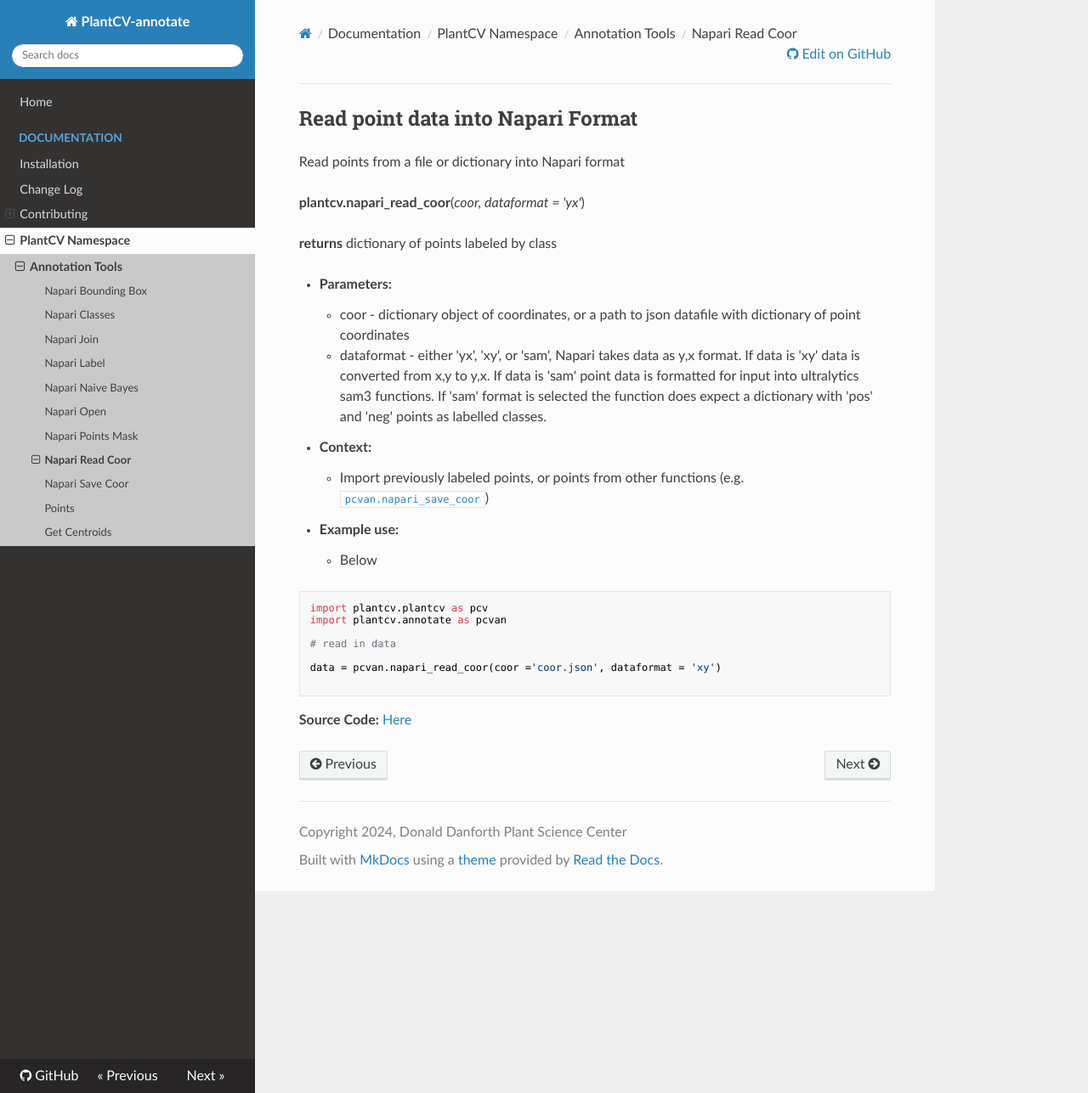
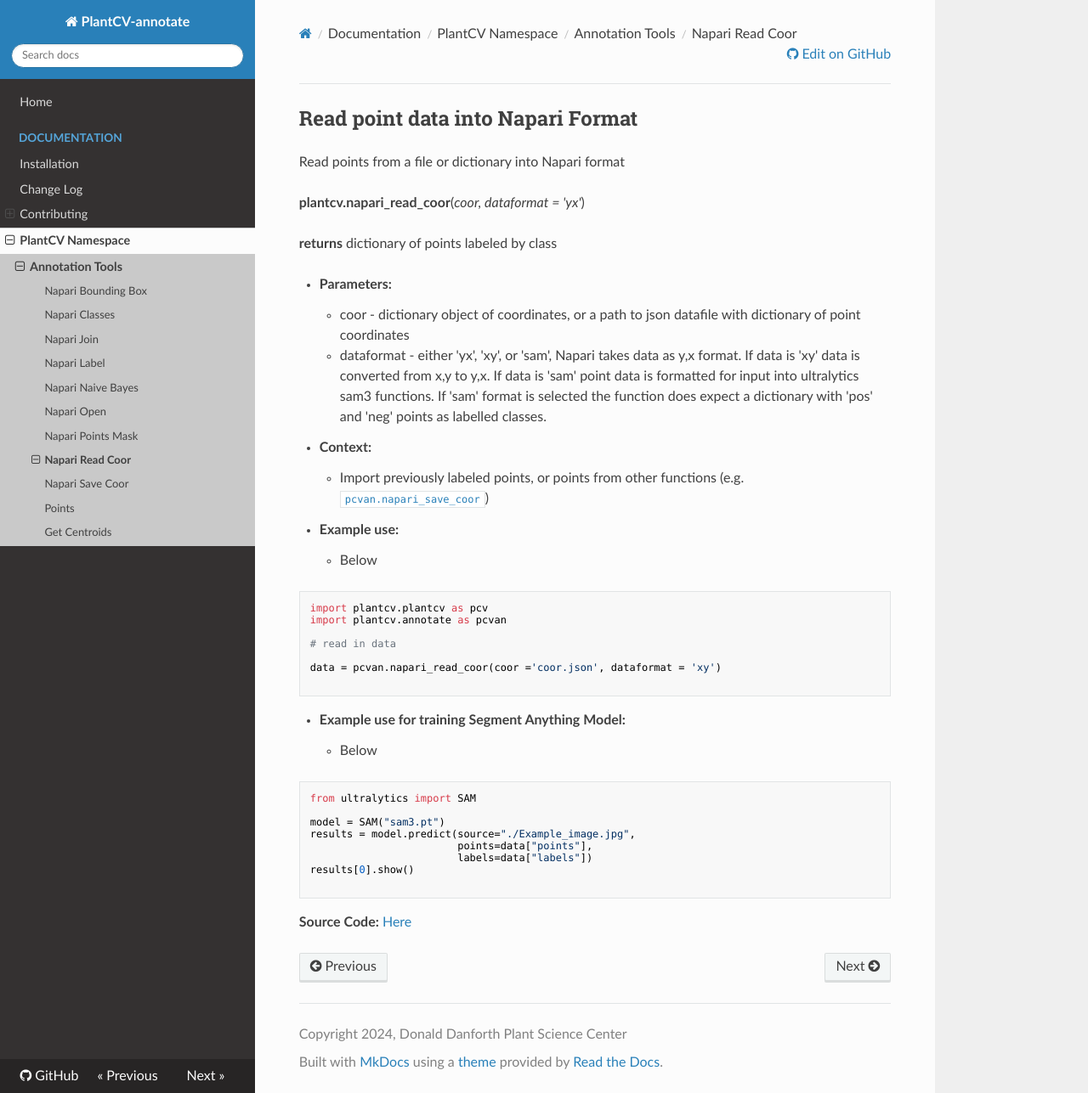
Before and after one commit to danforthcenter/plantcv-annotate, an MkDocs documentation site: the page built from docs/napari_read_coor.md, in a window 1280 px wide and 1287 px high. Shown: the whole window at 85% size. Built offline with MkDocs 1.6.1, drawn with Linux system fonts in a browser that asks for light colours; nearby versions of some CDN libraries.

Commit message:
Add SAM training example to docs

````diff
--- a/docs/napari_read_coor.md
+++ b/docs/napari_read_coor.md
@@ -28,4 +28,18 @@ data = pcvan.napari_read_coor(coor ='coor.json', dataformat = 'xy')
 
 ```
 
+- **Example use for training Segment Anything Model:**
+    - Below
+
+```python
+from ultralytics import SAM
+
+model = SAM("sam3.pt")
+results = model.predict(source="./Example_image.jpg",
+                        points=data["points"],
+                        labels=data["labels"])
+results[0].show()
+
+```
+
 **Source Code:** [Here](https://github.com/danforthcenter/plantcv-annotate/blob/main/plantcv/annotate/napari_read_coor.py)
````
